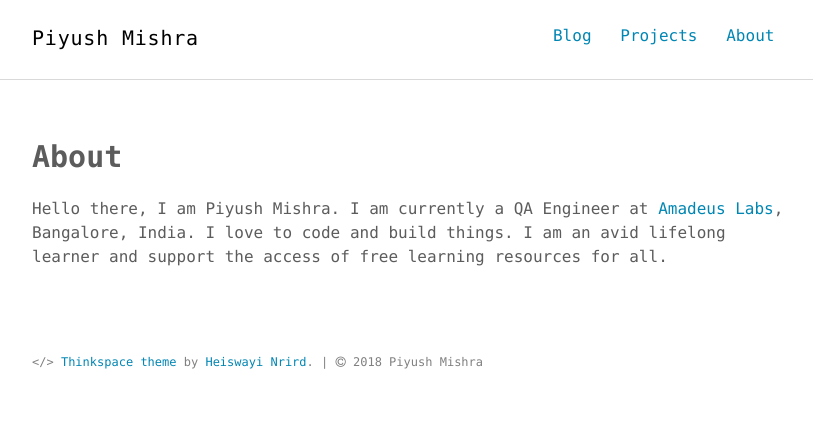
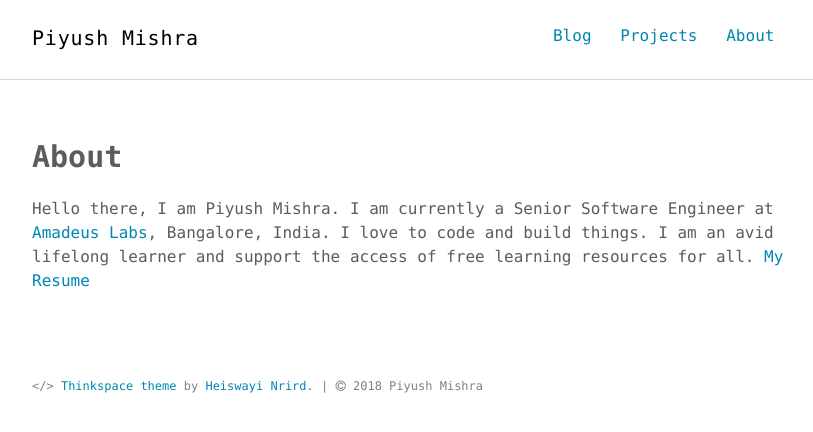
Before and after one commit to piymis/piymis.github.io, a Jekyll site: the page built from about.md, in a window 1280 px wide. Shown: the top 432 px of the page, without its empty margins (232-1045 px from the left). Built offline with Jekyll 4.4.1, drawn with Linux system fonts in a browser that asks for light colours.

Commit message:
Updated About

```diff
--- a/about.md
+++ b/about.md
@@ -5,5 +5,6 @@ permalink: /resume/
 ---
 
 Hello there,
-I am Piyush Mishra. I am currently a QA Engineer at [Amadeus Labs](http://amadeus.com/), Bangalore, India. I love to code and build things.
+I am Piyush Mishra. I am currently a Senior Software Engineer at [Amadeus Labs](http://amadeus.com/), Bangalore, India. I love to code and build things.
 I am an avid lifelong learner and support the access of free learning resources for all.
+[My Resume](https://github.com/piymis/Resume-Piyush/raw/master/output/Resume_Piyush.pdf)
```
